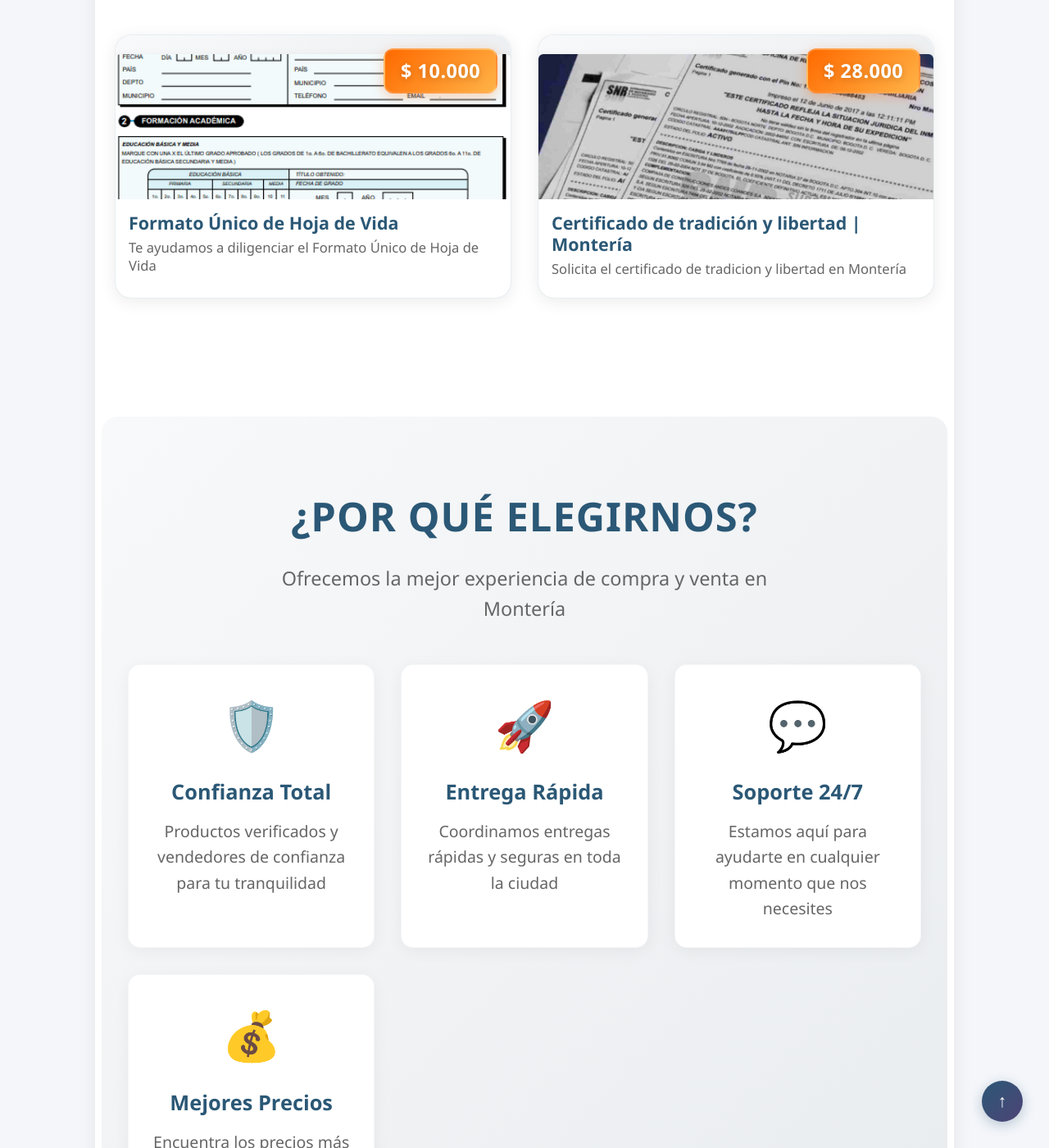
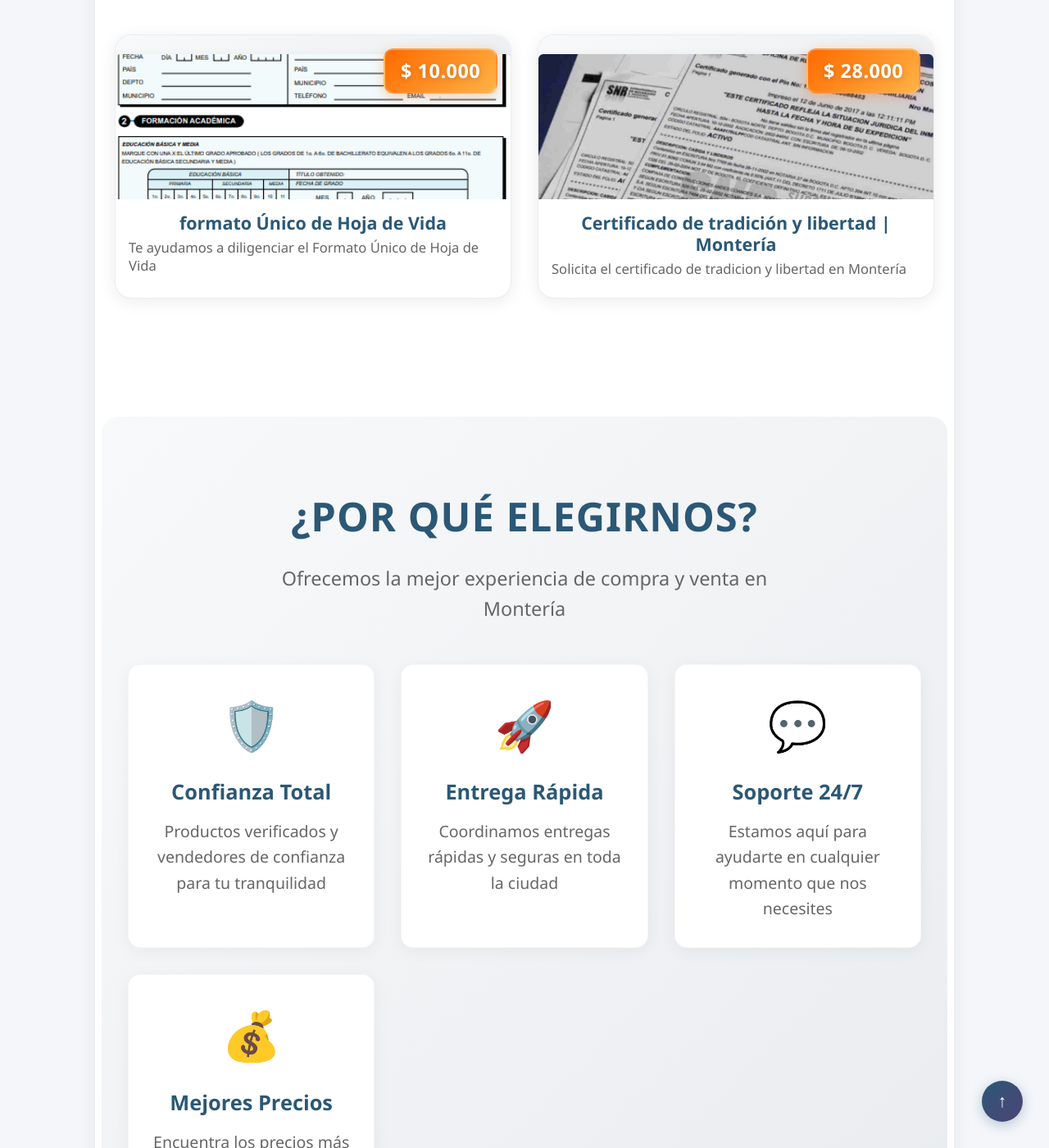
Before and after one commit to ManuDavril31/mv, a Jekyll site: the page built from index.md, in a window 1280 px wide and 1400 px high, scrolled down 1214 px. Shown: the whole window at 82% size. Built offline with Jekyll 4.4.1, drawn with Linux system fonts in a browser that asks for light colours.

Commit message:
title center card

```diff
--- a/assets/estilos.css
+++ b/assets/estilos.css
@@ -171,7 +171,7 @@ footer {
   margin-bottom: 0.5em;
   line-height: 1.3;
   color: #2b5876;
-  text-align: left;
+  text-align: center;
 }
 .producto-card .descripcion {
   color: #666;
@@ -1287,6 +1287,7 @@ time.dt-published {
   margin-bottom: 0.3em;
   line-height: 1.2;
   color: #2b5876;
+  text-align: center;
 }
 
 .producto-card .descripcion {
```
Also changed, not shown: _posts/2025-07-04-formato-unico-hoja-vida.md (+1 -1 lines), 4 other files.
